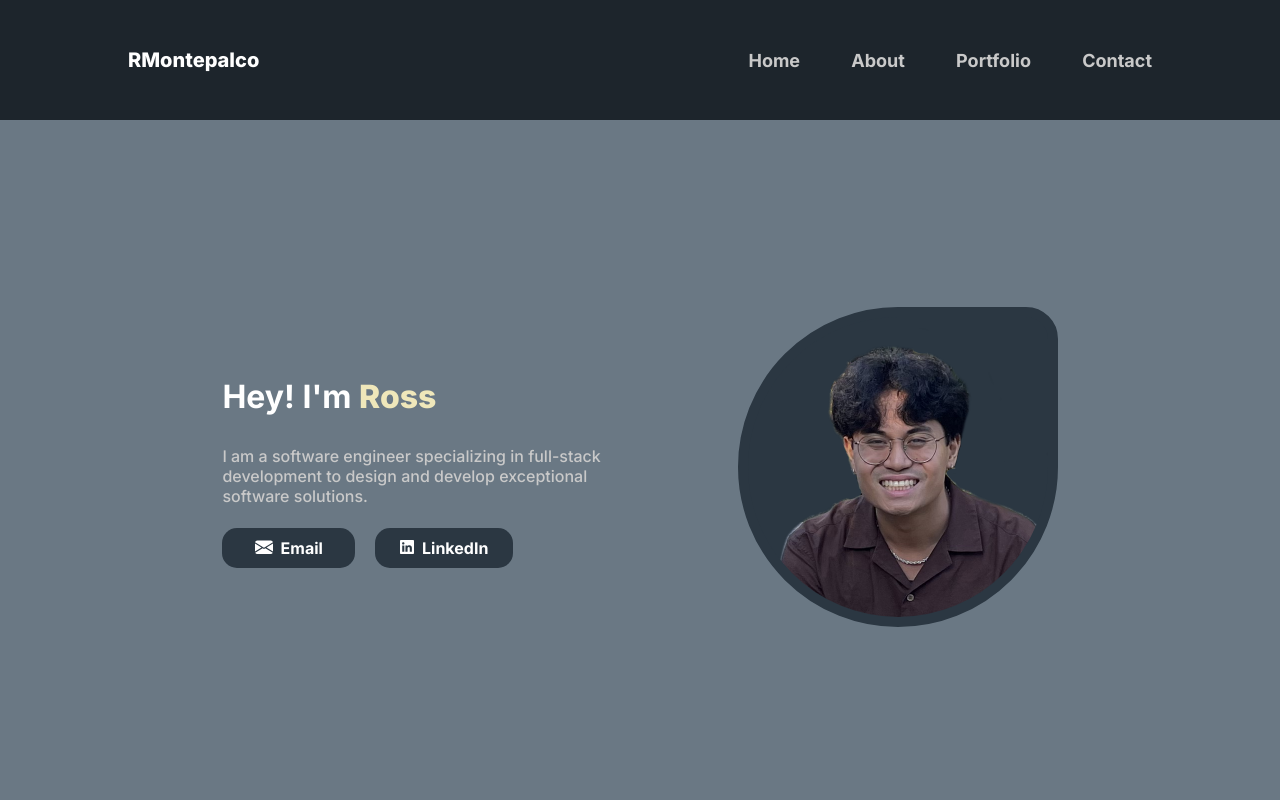
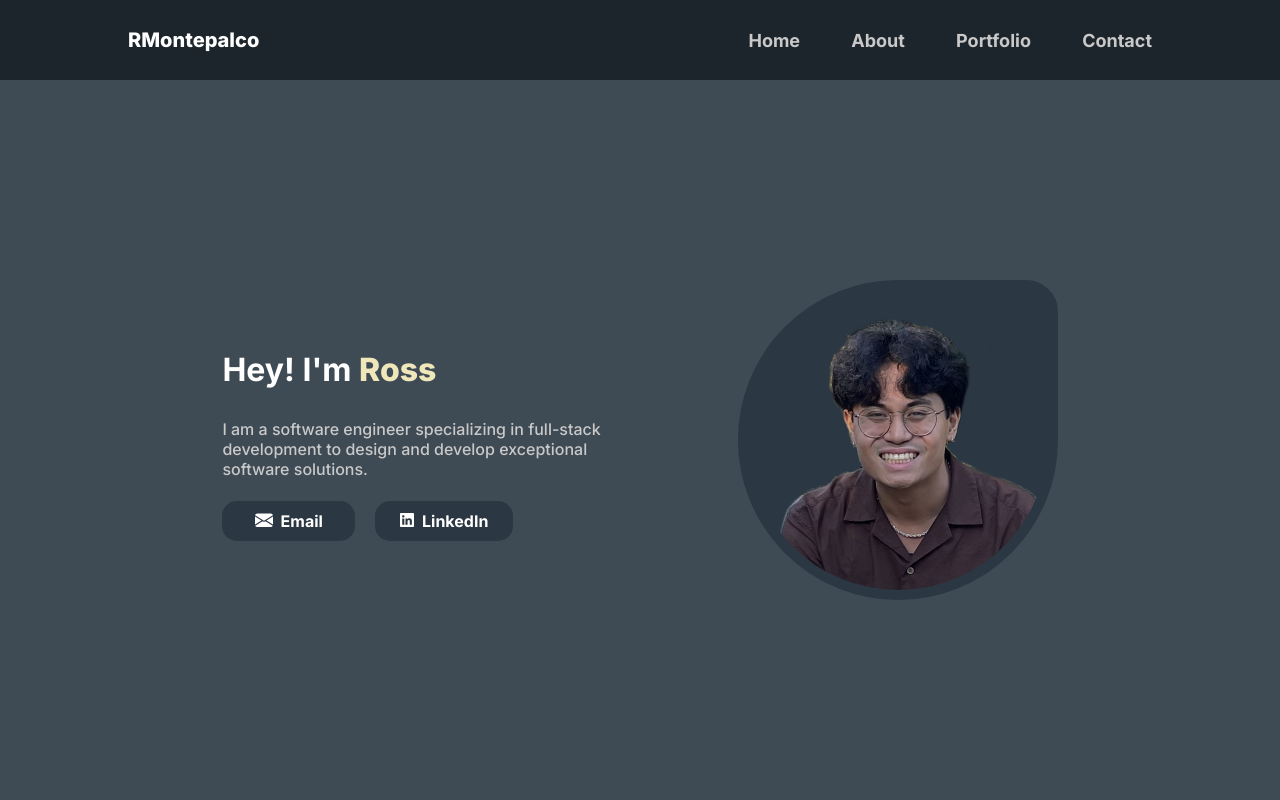
Before and after one commit to RMontepalco/personal-website, a React (Vite) app: page / in a window 1280 px wide. Shown: the top 800 px of the page. Built offline with nearby package versions, Linux system fonts and the light colour scheme.

Commit message:
Fixed vh issue for SplashPage

```diff
--- a/src/App.jsx
+++ b/src/App.jsx
@@ -4,9 +4,15 @@ import SplashPage from './components/SplashPage/SplashPage'
 
 export default function App() {
   return (
-    <div>
-      <Navbar />
-      <SplashPage />
+    <div className="app">
+      <div className="screen">
+        <Navbar />
+        <SplashPage />
+      </div>
+      <div className="screen">
+        <Navbar />
+        <SplashPage />
+      </div>
     </div>
   )
 }
--- a/src/components/Navbar/Navbar.css
+++ b/src/components/Navbar/Navbar.css
@@ -7,7 +7,7 @@
   padding: 0% 10% 0% 10%;
   gap: 5%;
   align-items: center;
-  height: 120px;
+  height: 10vh;
   background-color: #1D252C;
 }
 .navbar p {
--- a/src/components/Navbar/Navbar.jsx
+++ b/src/components/Navbar/Navbar.jsx
@@ -3,7 +3,7 @@ import './Navbar.css'
 export default function Navbar() {
 	return (
 		<nav className="navbar">
-			<p>RMontepalco</p>
+	  		<p>RMontepalco</p>
 			<a href="">Home</a>
 			<a href="">About</a>
 			<a href="">Portfolio</a>
--- a/src/components/SplashPage/SplashPage.css
+++ b/src/components/SplashPage/SplashPage.css
@@ -1,7 +1,6 @@
 /*
   TO DO: Add shapes to background
   TO DO: Add box shadow under elements
-  TO DO: Fix vh issue for different screen sizes
 */
 .splash-page {
   display: flex;
@@ -9,8 +8,8 @@
   align-items: center;
   padding: 0% 5% 0% 5%;
   gap: 10%;
-  height: 86.8vh; /* temporary? */
-  background-color: #6A7884;
+  height: 90vh;
+  background-color: #3E4A54;
 }
 .summary {
   display: flex;
```
Also changed, not shown: src/App.css (+15 -3 lines).
